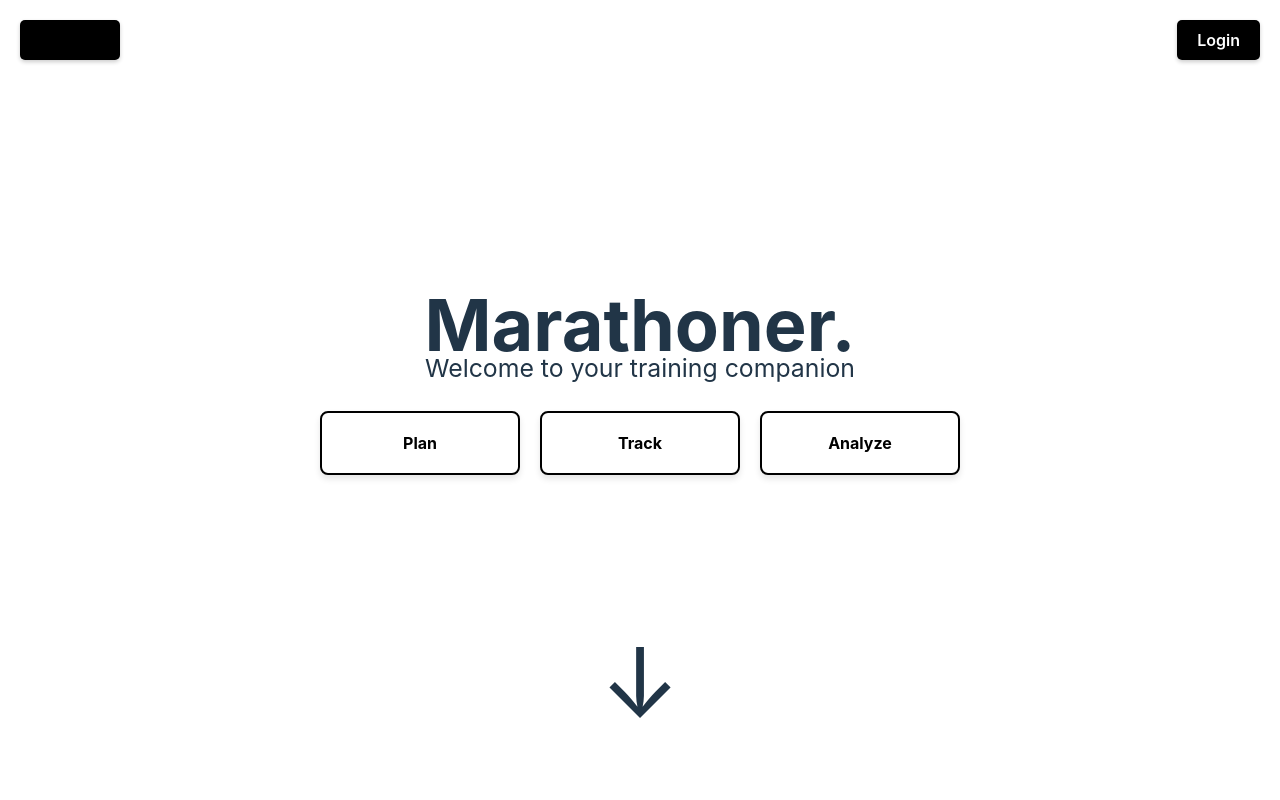
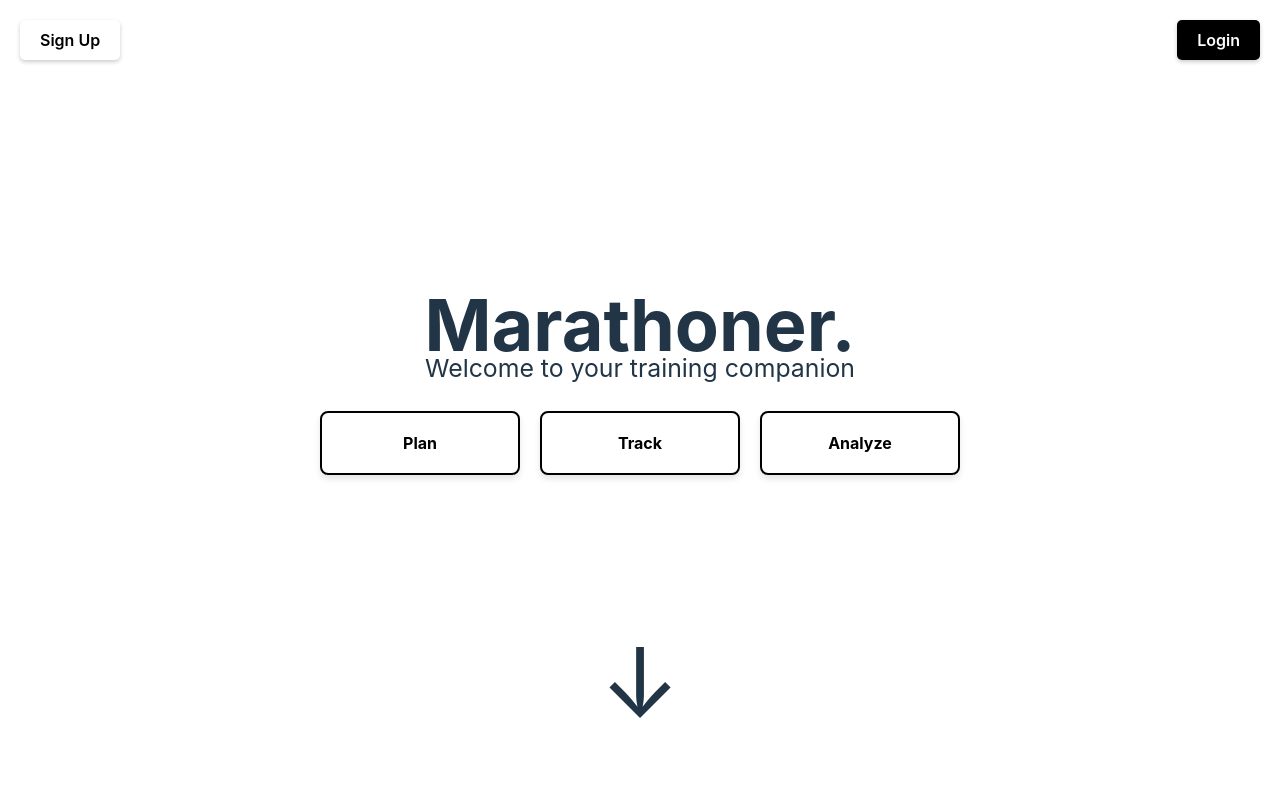
Before and after one commit to tulloch022/marathoner, a React (Vite) app: page / in a window 1280 px wide. In both pictures the pointer is over the button "Sign Up". Shown: the top 800 px of the page. Built offline with nearby package versions, Linux system fonts and the light colour scheme.

Commit message:
fixed css typo

```diff
--- a/src/index.css
+++ b/src/index.css
@@ -275,7 +275,7 @@ h1, p {
 }
 
 .signup-btn:hover {
-  background-color: #white;
+  background-color: white;
   color: black;
 }
 
```
